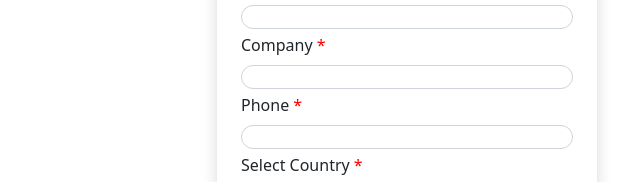
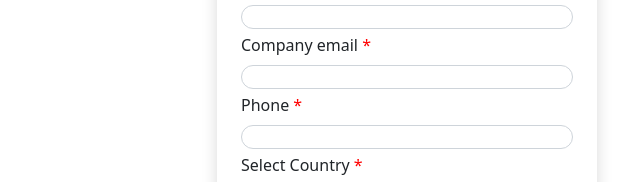
Before and after one commit to MrutyunjayMadarimath/Machine-Test-One, a plain HTML site: page index.html in a window 1280 px wide. Shown: the part 510-692 px from the top of the page, 545-1185 px from the left. Drawn offline with nearby package versions, Linux system fonts and the light colour scheme.

Commit message:
commit on master

```diff
--- a/index.html
+++ b/index.html
@@ -77,7 +77,7 @@
                             <input type="text" class="form-control">
                         </div>
                         <div class="form-group ">
-                            <label for="fname" class="mt-1 form-label">Company<span style="color:red"> * </span></label>
+                            <label for="fname" class="mt-1 form-label">Company email<span style="color:red"> * </span></label>
                             <input type="email" class="form-control">
                         </div>
                         <div class="form-group ">
```
